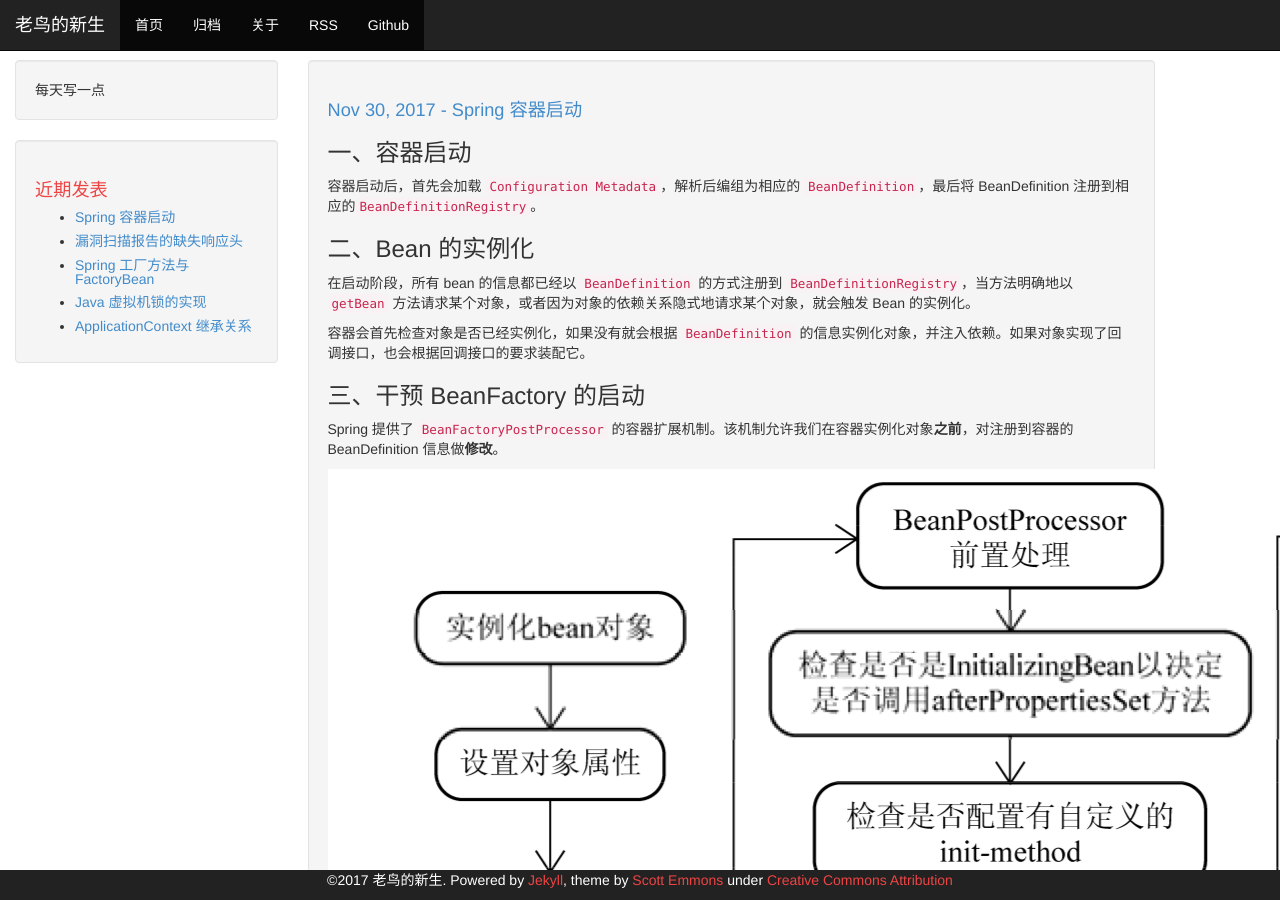
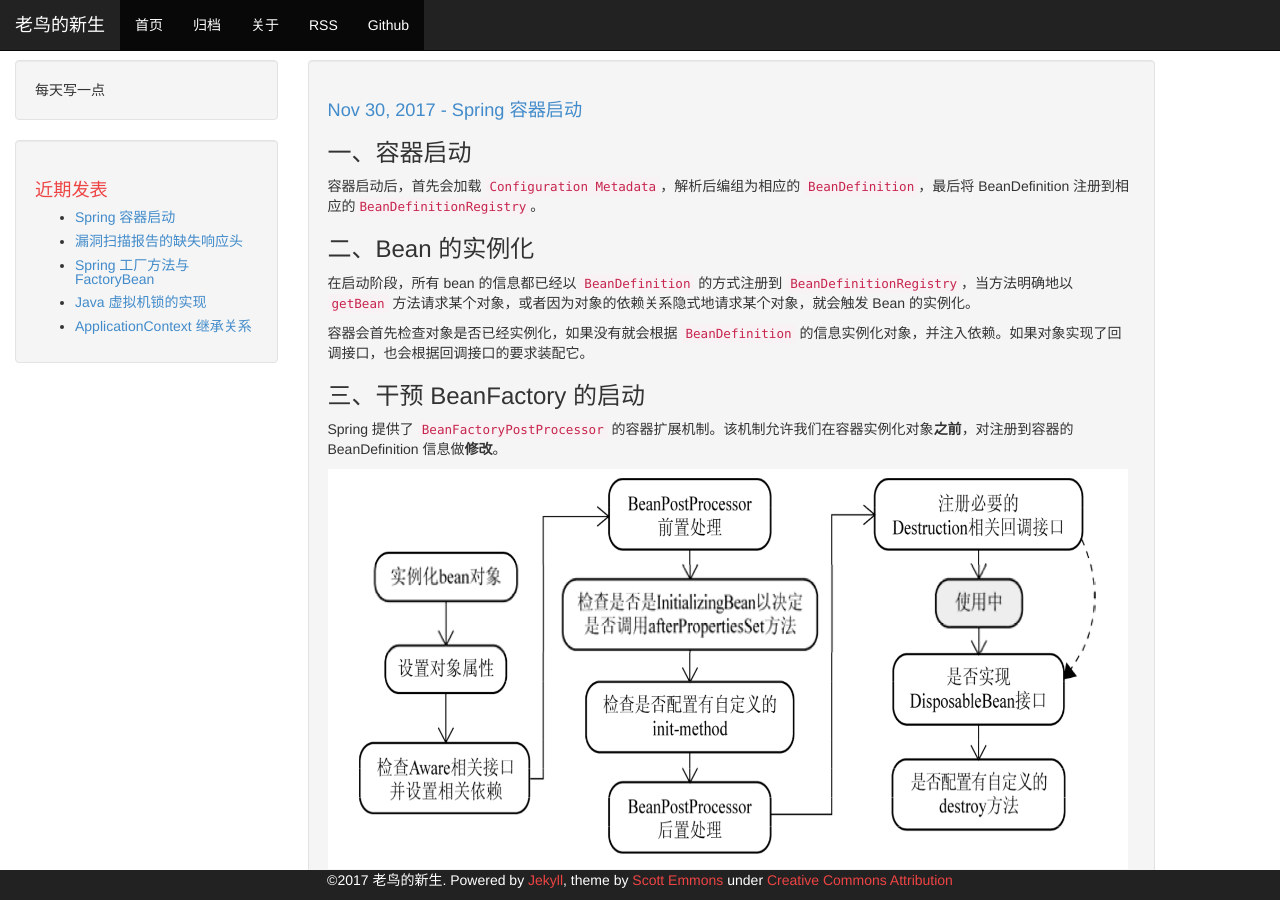
Before and after one commit to jyjsjd/jyjsjd.github.io, a Jekyll site: the page built from _posts/2017-11-30-container.md, in a window 1280 px wide and 900 px high. Built offline with Jekyll 4.4.1, drawn with Linux system fonts in a browser that asks for light colours.

Commit message:
container

```diff
--- a/_posts/2017-11-30-container.md
+++ b/_posts/2017-11-30-container.md
@@ -19,11 +19,11 @@
 ### 三、干预 BeanFactory 的启动
 Spring 提供了 `BeanFactoryPostProcessor` 的容器扩展机制。该机制允许我们在容器实例化对象**之前**，对注册到容器的 BeanDefinition 信息做**修改**。
 
-![bean.png](/assets/img/bean.png)
+<img src="/assets/img/bean.png" width="800" height="400"/>
 
 常用的实现 `BeanFactoryPostProcessor` 接口的类：
 
-![beanpost.png](/assets/img/beanpost.png)
+<img src="/assets/img/beanpost.png" width="800" height="400"/>
 
 * BeanFactory
 手动应用所有 BeanFactoryPostProcessor：
```
